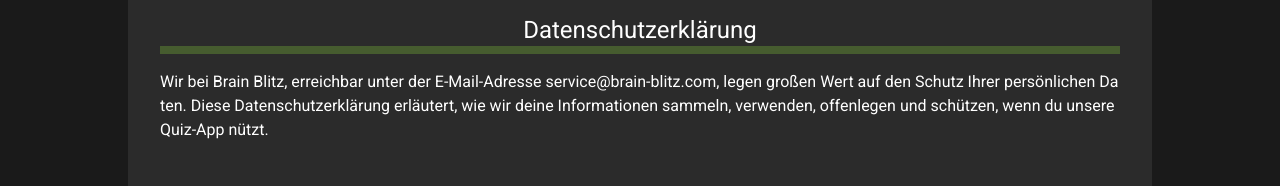
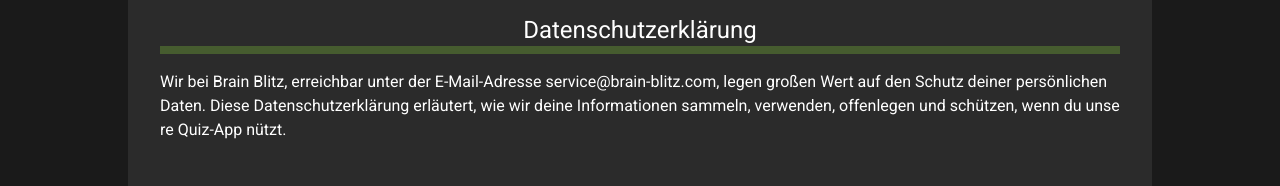
Before and after one commit to SlowMoschen/Brain_Blitz, a React (Vite) app in the folder client/: page /privacy in a window 1280 px wide. Shown: the part 218-404 px from the top of the page. Built offline with nearby package versions, Linux system fonts and the light colour scheme.

Commit message:
misc changes

```diff
--- a/client/src/routes/home/pages/privacy/Privacy.tsx
+++ b/client/src/routes/home/pages/privacy/Privacy.tsx
@@ -70,7 +70,7 @@
       </Typography>
       <Typography variant="body1" my={2}>
         Wir bei Brain Blitz, erreichbar unter der E-Mail-Adresse service@brain-blitz.com, legen
-        großen Wert auf den Schutz Ihrer persönlichen Daten. Diese Datenschutzerklärung erläutert,
+        großen Wert auf den Schutz deiner persönlichen Daten. Diese Datenschutzerklärung erläutert,
         wie wir deine Informationen sammeln, verwenden, offenlegen und schützen, wenn du unsere
         Quiz-App nützt.
       </Typography>
```
